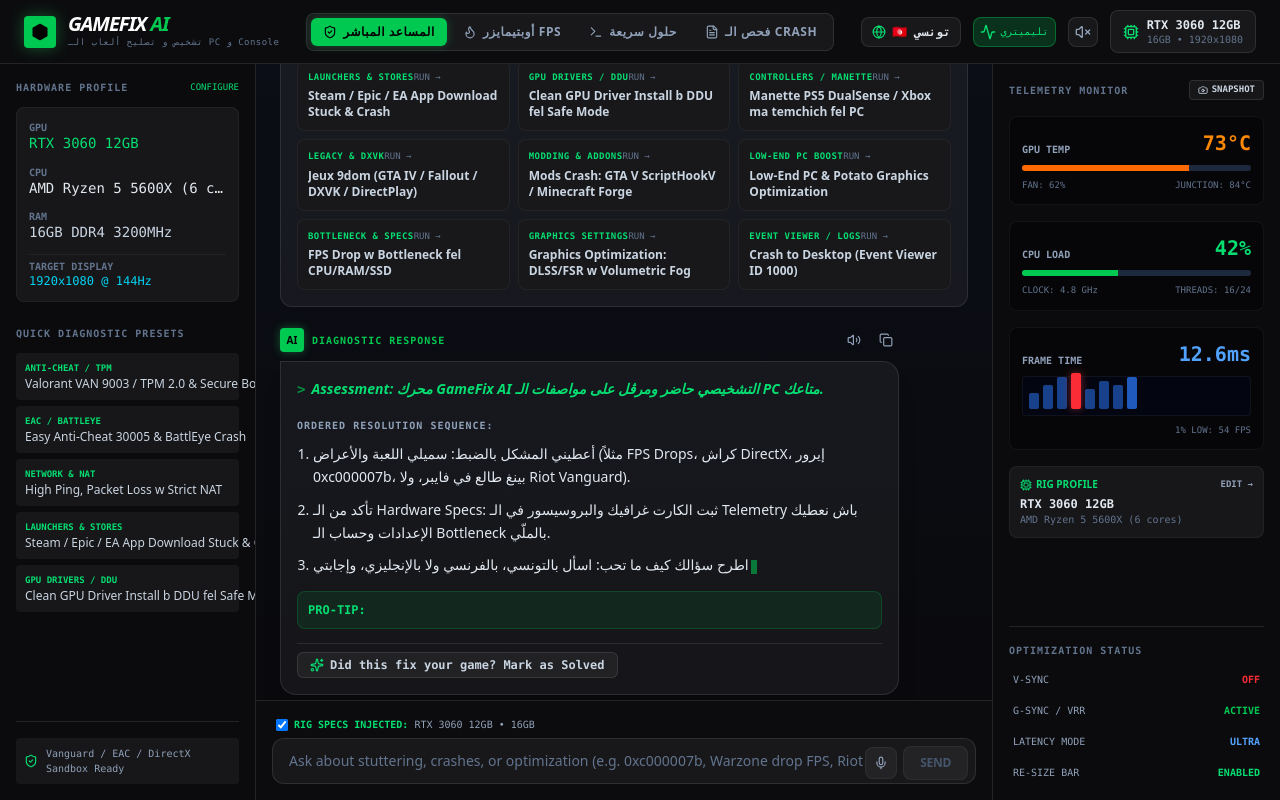
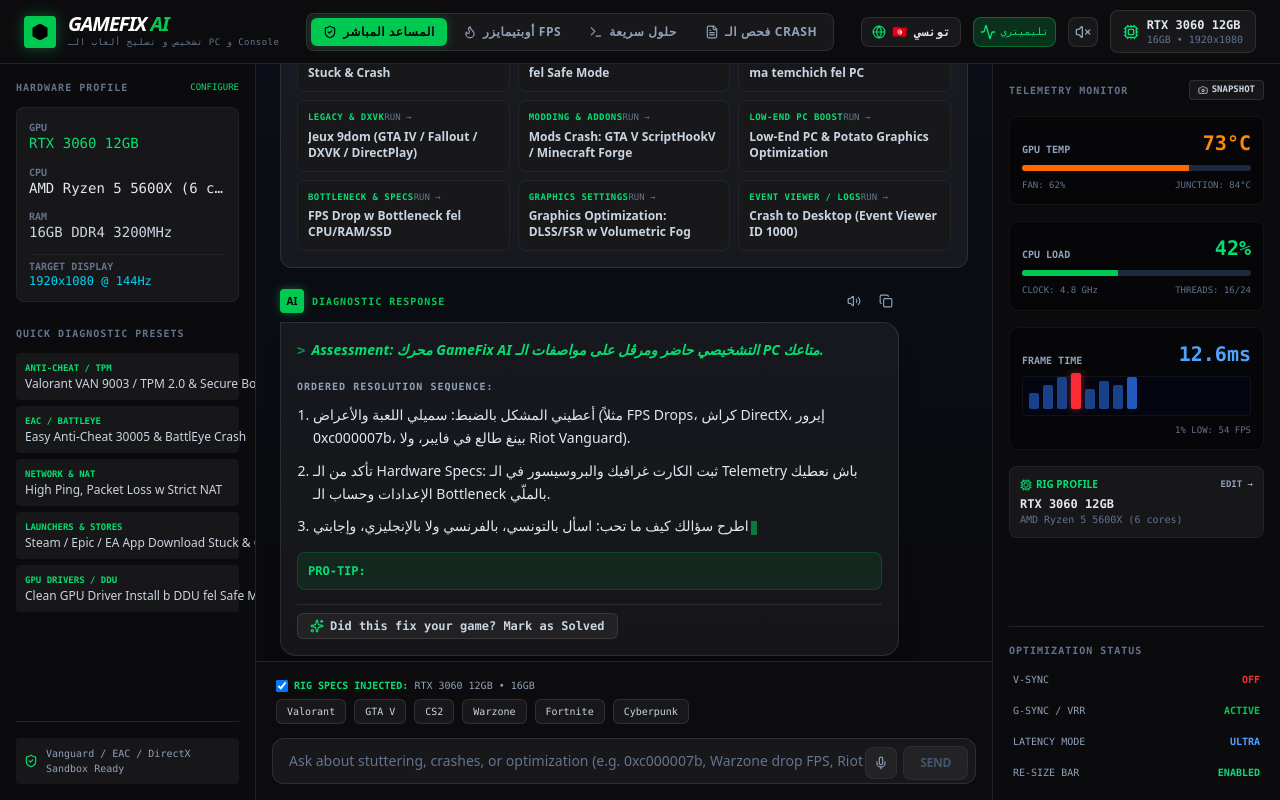
Before and after one commit to mouldigx/GameFix-v2, a React (Vite) app: page / in a window 1280 px wide. Built offline with nearby package versions, Linux system fonts and the light colour scheme.

Commit message:
Update ChatView.tsx

```diff
--- a/src/components/ChatView.tsx
+++ b/src/components/ChatView.tsx
@@ -185,6 +185,26 @@ export const ChatView: React.FC<ChatViewProps> = ({
           )}
         </div>
 
+        {/* Quick Game Presets */}
+        <div className="flex items-center gap-2 mb-2.5 overflow-x-auto pb-1 scrollbar-hide px-1">
+          {['Valorant', 'GTA V', 'CS2', 'Warzone', 'Fortnite', 'Cyberpunk'].map(game => (
+            <button
+              key={game}
+              type="button"
+              onClick={() => {
+                setInputText(prev => {
+                  if (prev.includes(`${game}: `)) return prev;
+                  return prev ? `${game}: ${prev}` : `${game}: `;
+                });
+                inputRef.current?.focus();
+              }}
+              className="px-2.5 py-1 rounded-md bg-[#18181b] border border-white/10 hover:border-green-500/40 hover:bg-white/10 text-[10px] font-mono text-slate-300 hover:text-green-400 transition whitespace-nowrap shrink-0 cursor-pointer"
+            >
+              {game}
+            </button>
+          ))}
+        </div>
+
         <form onSubmit={handleSubmit} className="relative">
           <input
             ref={inputRef}
```
